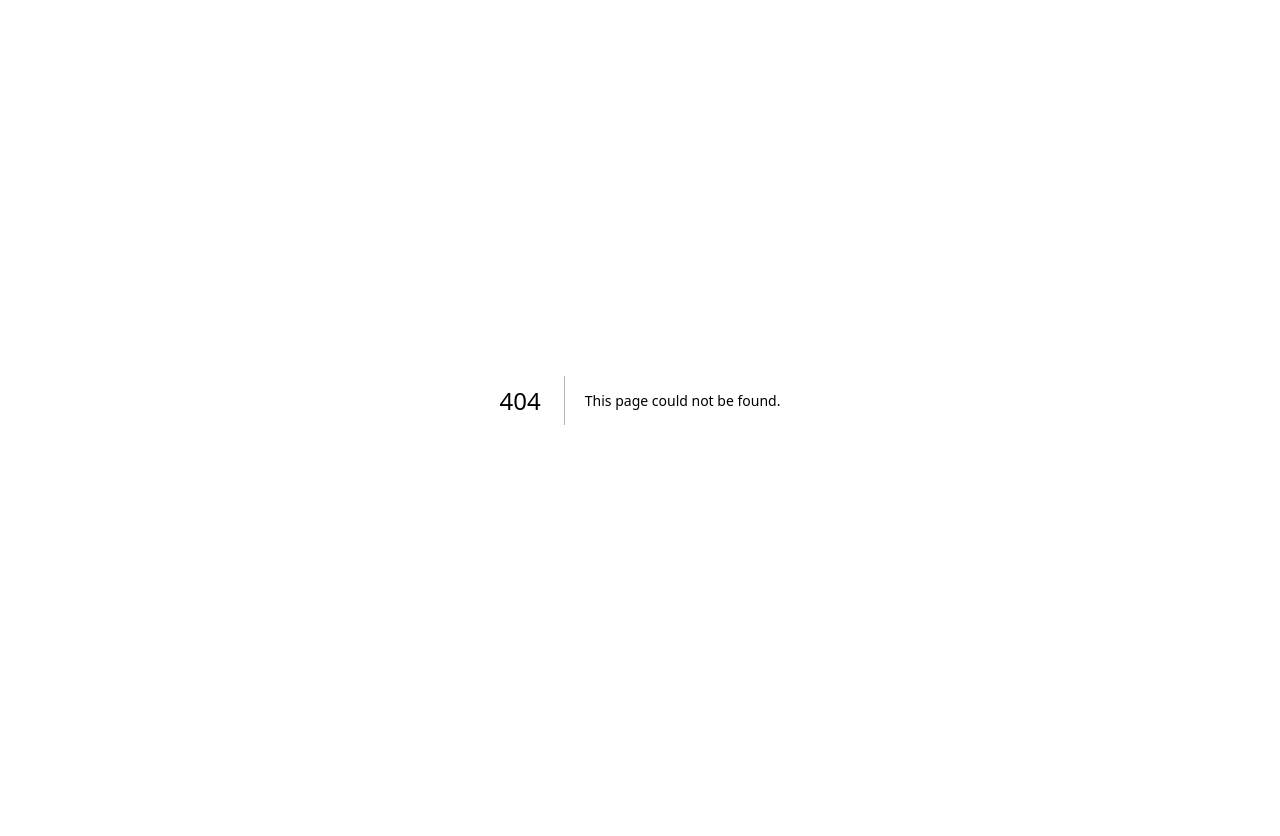
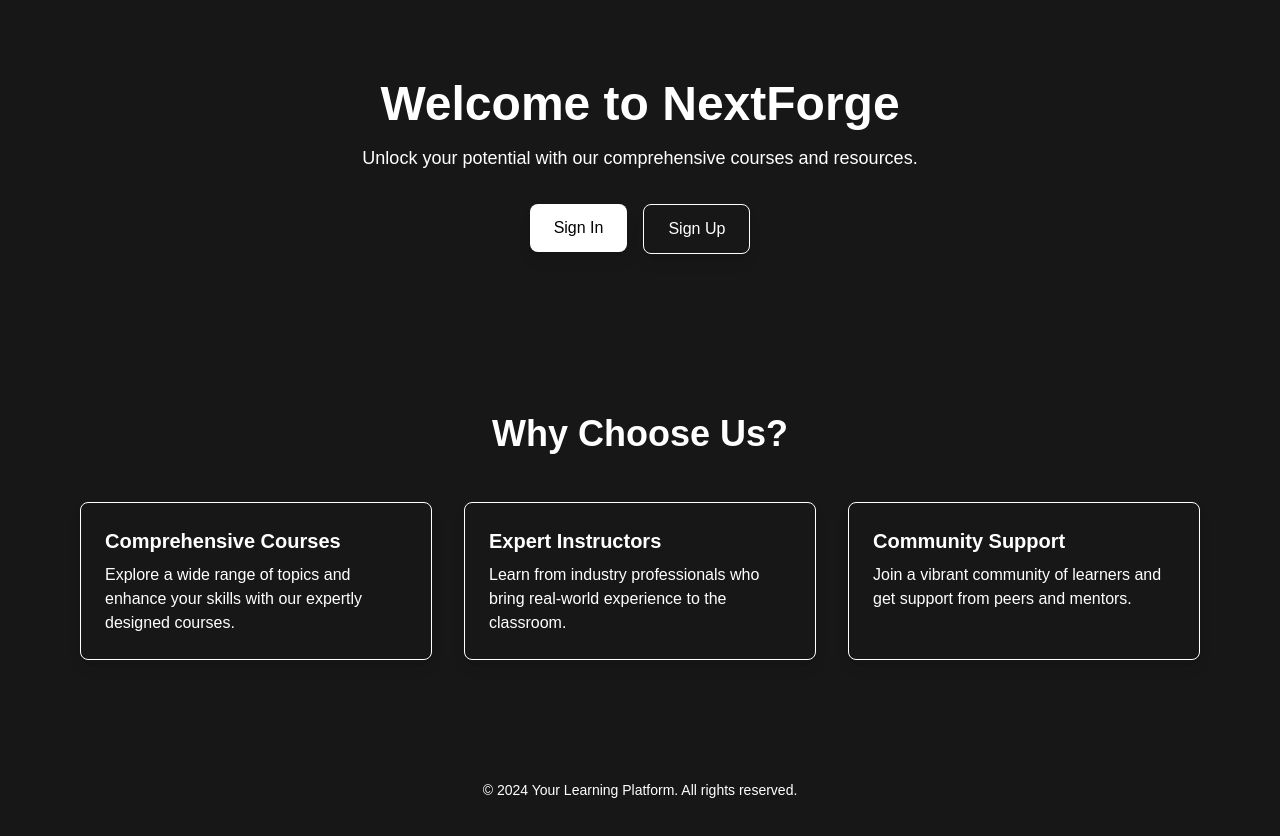
Before and after one commit to bribloom/NextForge2.0, a Next.js app: page /nextforge in a window 1280 px wide. Before the commit this address had no page. Shown: the top 836 px of the page. Before the commit the page ends 800 px from the top, so only its background shows below. Built offline with nearby package versions, Linux system fonts and the light colour scheme.

Commit message:
Updated: Landing Page UI & Content

```diff
--- a/app/(dashboard)/(routes)/(root)/page.tsx
+++ b/app/(dashboard)/(routes)/(root)/page.tsx
@@ -13,7 +13,7 @@ export default async function Dashboard() {
     const { userId } = auth();
 
     if(!userId) {
-        return redirect("/");
+        return redirect("/nextforge");
     }
         //
 
--- a/app/landingpage/page.tsx
+++ /dev/null
@@ -1,27 +0,0 @@
-// app/landing/page.tsx
-
-import { SignIn, SignUp } from "@clerk/nextjs";
-import Link from "next/link";
-
-const LandingPage = () => {
-    return (
-        <div className="flex flex-col items-center justify-center h-screen bg-black text-white">
-            <h1 className="text-4xl font-bold mb-4">Welcome to NextForge</h1>
-            <p className="text-lg mb-8">Join us and explore amazing courses.</p>
-            <div className="flex space-x-4">
-                <Link href="/sign-in">
-                    <button className="px-6 py-3 bg-emerald-500 text-black rounded-md hover:bg-emerald-400 transition">
-                        Sign In
-                    </button>
-                </Link>
-                <Link href="/sign-up">
-                    <button className="px-6 py-3 border-2 border-emerald-500 text-emerald-500 rounded-md hover:bg-emerald-500 hover:text-black transition">
-                        Sign Up
-                    </button>
-                </Link>
-            </div>
-        </div>
-    );
-};
-
-export default LandingPage;
--- a/app/layout.tsx
+++ b/app/layout.tsx
@@ -4,7 +4,7 @@ import "./globals.css";
 import { ClerkProvider } from "@clerk/nextjs";
 import { ToastProvider } from "@/components/providers/toaster-provider";
 import { ConfettiProvider } from "@/components/providers/confetti-provider";
-import LandingPage from "./landingpage/page";
+import LandingPage from "./nextforge/page";
 
 
 const geistSans = localFont({
--- /dev/null
+++ b/app/nextforge/page.tsx
@@ -0,0 +1,56 @@
+// app/landingpage/page.tsx
+
+import React from 'react';
+import Link from 'next/link';
+
+const NextForge = () => {
+    return (
+        <div className="flex flex-col min-h-screen bg-gradient-to-b bg-neutral-900 text-white">
+            {/* Hero Section */}
+            <header className="flex flex-col items-center justify-center flex-grow py-20 text-center">
+                <h1 className="text-5xl font-bold mb-4">Welcome to NextForge</h1>
+                <p className="text-lg mb-8">Unlock your potential with our comprehensive courses and resources.</p>
+                <div className="flex space-x-4">
+                    <Link href="/sign-in">
+                        <button className="px-6 py-3 bg-white text-black rounded-lg shadow-lg hover:bg-gray-200 transition duration-200">
+                            Sign In
+                        </button>
+                    </Link>
+                    <Link href="/sign-up">
+                        <button className="px-6 py-3 border border-white rounded-lg shadow-lg hover:bg-white hover:text-black transition duration-200">
+                            Sign Up
+                        </button>
+                    </Link>
+                </div>
+            </header>
+
+            {/* Features Section */}
+            <section className="py-20 bg-neutral-900 text-white">
+                <div className="max-w-6xl mx-auto px-4">
+                    <h2 className="text-4xl font-bold text-center mb-12">Why Choose Us?</h2>
+                    <div className="grid grid-cols-1 md:grid-cols-3 gap-8">
+                        <div className="p-6 bg-neutral-900 border border-white rounded-lg shadow-lg">
+                            <h3 className="text-xl font-semibold mb-2">Comprehensive Courses</h3>
+                            <p>Explore a wide range of topics and enhance your skills with our expertly designed courses.</p>
+                        </div>
+                        <div className="p-6 bg-neutral-900 border border-white rounded-lg shadow-lg">
+                            <h3 className="text-xl font-semibold mb-2">Expert Instructors</h3>
+                            <p>Learn from industry professionals who bring real-world experience to the classroom.</p>
+                        </div>
+                        <div className="p-6 bg-neutral-900 border border-white rounded-lg shadow-lg">
+                            <h3 className="text-xl font-semibold mb-2">Community Support</h3>
+                            <p>Join a vibrant community of learners and get support from peers and mentors.</p>
+                        </div>
+                    </div>
+                </div>
+            </section>
+
+            {/* Footer Section */}
+            <footer className="py-10 bg-neutral-900 text-center">
+                <p className="text-sm">© {new Date().getFullYear()} Your Learning Platform. All rights reserved.</p>
+            </footer>
+        </div>
+    );
+};
+
+export default NextForge;
```
